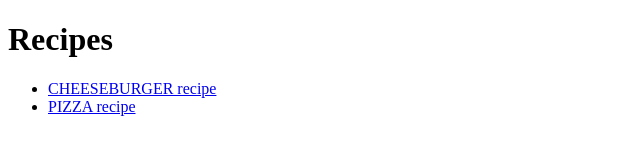
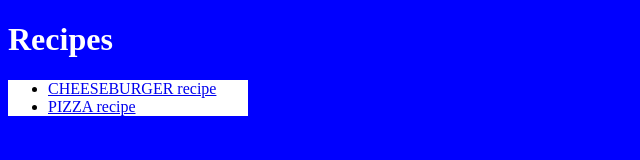
Before and after one commit to badkins78/recipes, a plain HTML site: page index.html in a window 1280 px wide. Shown: the whole page, without its empty margins (0-640 px from the left). Drawn offline with Linux system fonts and the light colour scheme.

Commit message:
added css

```diff
--- a/index.html
+++ b/index.html
@@ -4,6 +4,7 @@
     <meta charset="UTF-8">
     <meta http-equiv="X-UA-Compatible" content="IE=edge">
     <meta name="viewport" content="width=device-width, initial-scale=1.0">
+    <link rel="stylesheet" href="style.css">
     <title>Document</title>
 </head>
 <body>
--- /dev/null
+++ b/style.css
@@ -0,0 +1,14 @@
+body{
+    background-color: blue;
+}
+
+h1{
+    color: white;
+}
+
+ul{
+    border-width: 5px;
+    border-color: red;
+    width: 200px;
+    background-color: white;
+}
```
